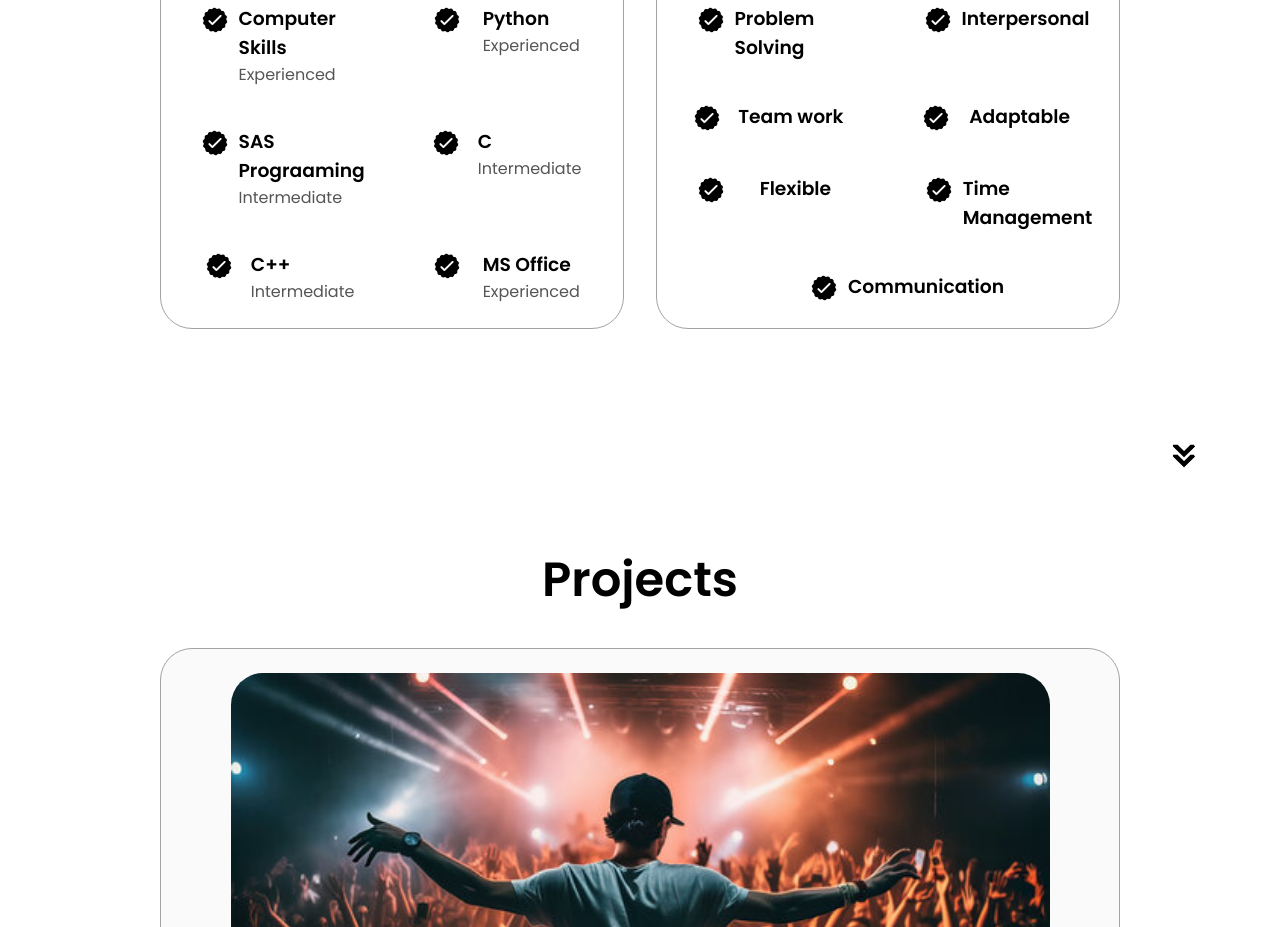
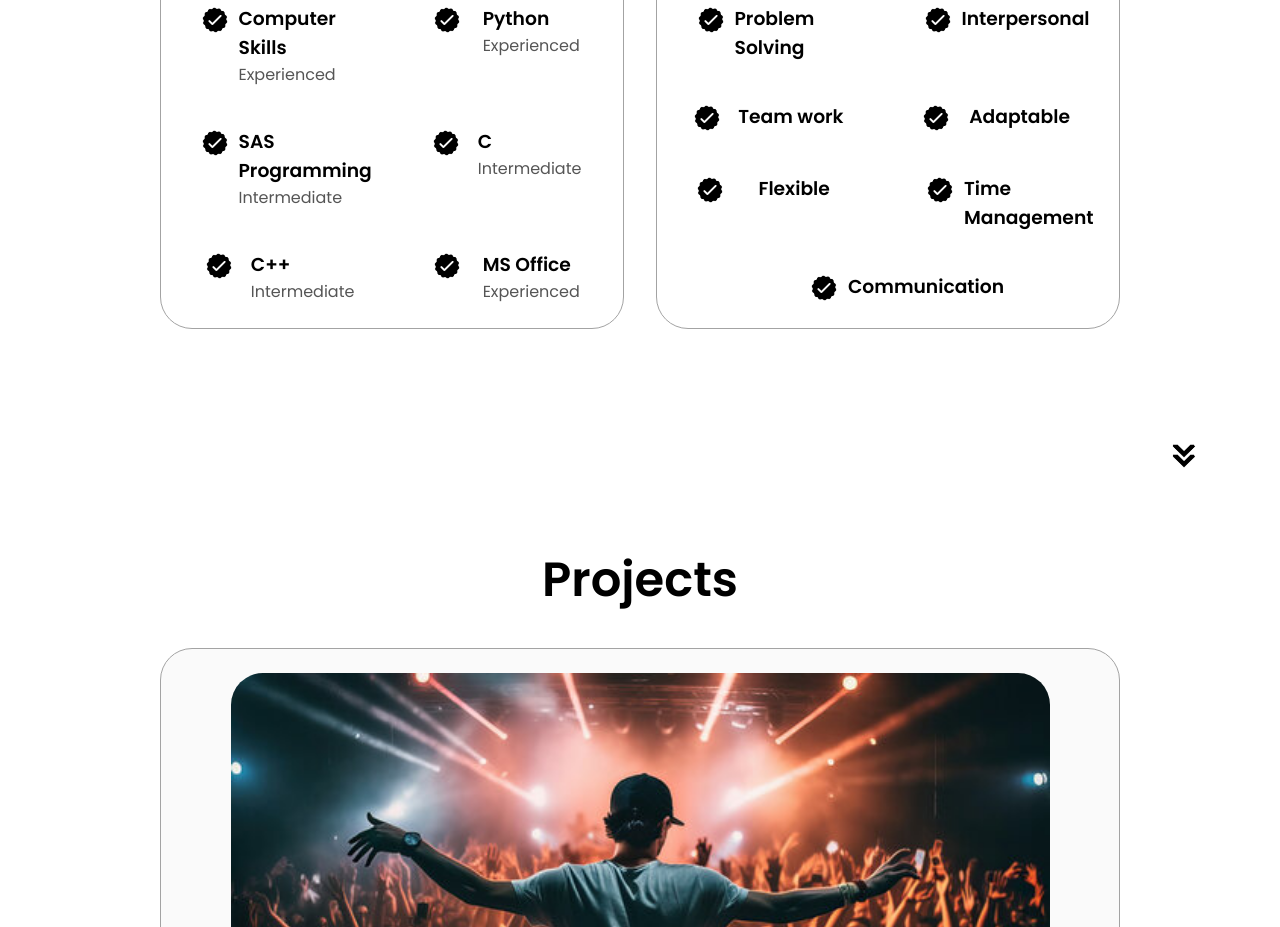
Before and after one commit to yambamfam/resume, a plain HTML site: page index.html in a window 1280 px wide. Shown: the part 1920-2847 px from the top of the page. Drawn offline with Linux system fonts and the light colour scheme.

Commit message:
Update index.html

```diff
--- a/index.html
+++ b/index.html
@@ -157,7 +157,7 @@
                   class="icon"
                 />
                 <div>
-                  <h3>SAS Prograaming</h3>
+                  <h3>SAS Programming</h3>
                   <p>Intermediate</p>
                 </div>
               </article>
@@ -243,7 +243,7 @@
 
                 </div>
               </article>
-              <article style="margin-right: 35px;">  <img
+              <article style="margin-right: 40px;">  <img
                 src="./assets/checkmark.png"
                 alt="Experience icon"
                 class="icon"
```
